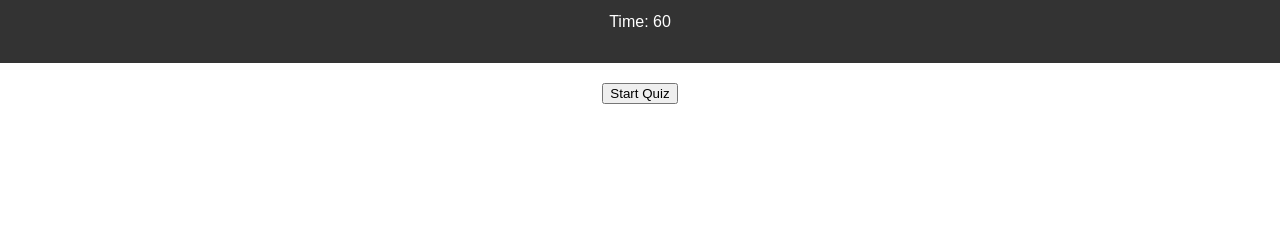
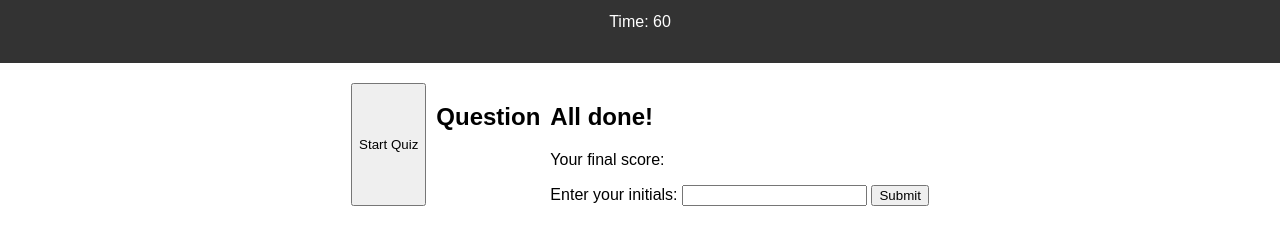
Before and after one commit to jnavarette/CodeQuiz, a plain HTML site: page index.html in a window 1280 px wide. Shown: the part 56-300 px from the top of the page. Drawn offline with Linux system fonts and the light colour scheme; files that its build step writes are made by us from their sources; files whose address does not match are found by name.

Commit message:
move HTML

```diff
--- a/Develop/index.html
+++ b/index.html
@@ -13,12 +13,12 @@
   </header>
   <main>
     <button id="start-button">Start Quiz</button>
-    <section id="question-section" style="display: none;">
+    <section id="question-section" >
       <h2>Question</h2>
       <p id="question-text"></p>
       <ul id="choices"></ul>
     </section>
-    <section id="end-section" style="display: none;">
+    <section id="end-section" >
       <h2>All done!</h2>
       <p>Your final score: <span id="final-score"></span></p>
       <label for="initials">Enter your initials:</label>
```
